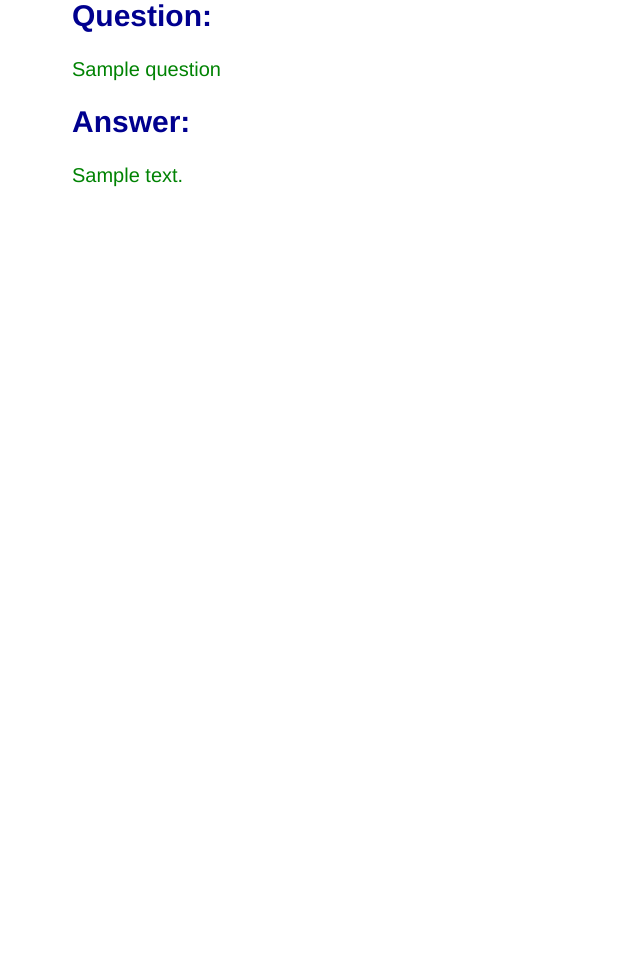
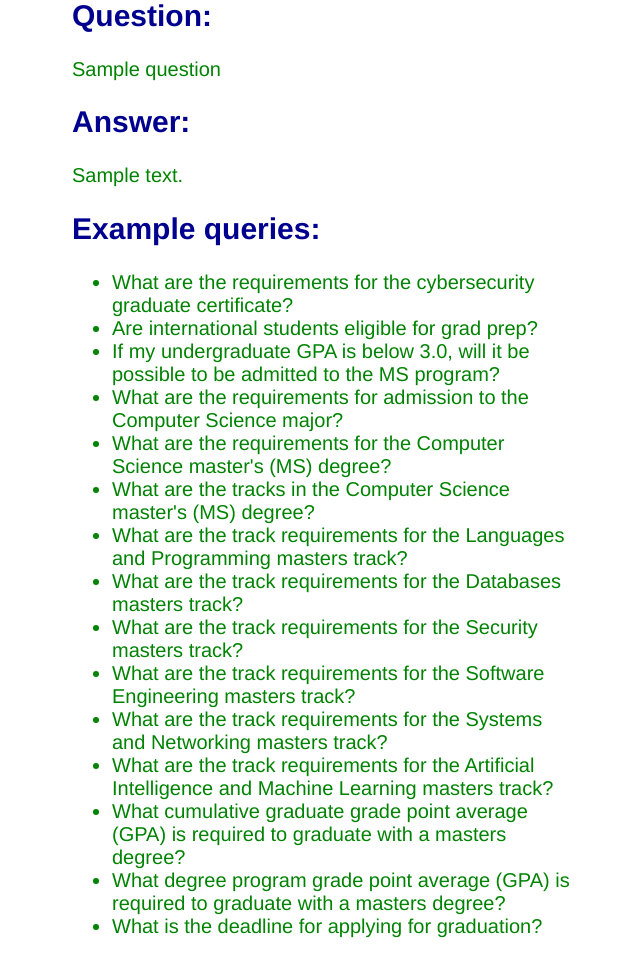
Before and after one commit to wu4f/pdx-cs-ask, a Flask app: template templates/query.html in a window 1280 px wide. Shown: the part 274-1242 px from the top of the page, without its empty margins (316-956 px from the left). Before the commit the page ends 461 px from the top, so only its background shows below. Run offline with Flask 3, Linux system fonts and the light colour scheme; the template is opened without the code that fills it: most values are stand-ins (such as "Sample title", 1, 10 or a date in 2020); parts of the project's set-up code (start-up, migrations or seed data) failed here and were passed over.

Commit message:
do not hallucinate

```diff
--- a/app.py
+++ b/app.py
@@ -14,16 +14,16 @@ app = flask.Flask(__name__)       # our Flask app
 app.secret_key = os.urandom(24)
 
 app.add_url_rule('/',
-                 view_func=Index.as_view('index'),
-                 methods=["GET"])
+                 view_func=Query.as_view('query'),
+                 methods=["GET", 'POST'])
 
 app.add_url_rule('/callback',
                  view_func=Callback.as_view('callback'),
                  methods=["GET"])
 
-app.add_url_rule('/query',
-                 view_func=Query.as_view('query'),
-                 methods=['GET', 'POST'])
+#app.add_url_rule('/query',
+                 #view_func=Query.as_view('query'),
+                 #methods=['GET', 'POST'])
 
 app.add_url_rule('/logout',
                  view_func=Logout.as_view('logout'),
--- a/llm.py
+++ b/llm.py
@@ -99,7 +99,8 @@ def answer_my_question(question):
     )
 
     # Prompt for Q&A which takes the custom context found in last step.
-    prompt = f""" Answer the question using the provided context. \n\n
+    prompt = f""" Answer the question using the provided context. If the answer is
+              not contained in the context, say "answer not available in context" \n\n
                 Context: \n {context}?\n
                 Question: \n {question} \n
                 Answer:
--- a/templates/query.html
+++ b/templates/query.html
@@ -13,5 +13,22 @@
     <h2>Answer:</h2>
     {{ answer }}
     {% endif %}
-
+    <h2>Example queries:</h2>
+    <ul>
+       <li>What are the requirements for the cybersecurity graduate certificate?
+       <li>Are international students eligible for grad prep?
+       <li>If my undergraduate GPA is below 3.0, will it be possible to be admitted to the MS program?
+       <li>What are the requirements for admission to the Computer Science major?
+       <li>What are the requirements for the Computer Science master's (MS) degree?
+       <li>What are the tracks in the Computer Science master's (MS) degree?
+       <li>What are the track requirements for the Languages and Programming masters track?
+       <li>What are the track requirements for the Databases masters track?
+       <li>What are the track requirements for the Security masters track?
+       <li>What are the track requirements for the Software Engineering masters track?
+       <li>What are the track requirements for the Systems and Networking masters track?
+       <li>What are the track requirements for the Artificial Intelligence and Machine Learning masters track?
+       <li>What cumulative graduate grade point average (GPA) is required to graduate with a masters degree?
+       <li>What degree program grade point average (GPA) is required to graduate with a masters degree?
+       <li>What is the deadline for applying for graduation?
+    </ul>
 {% endblock %}
```
